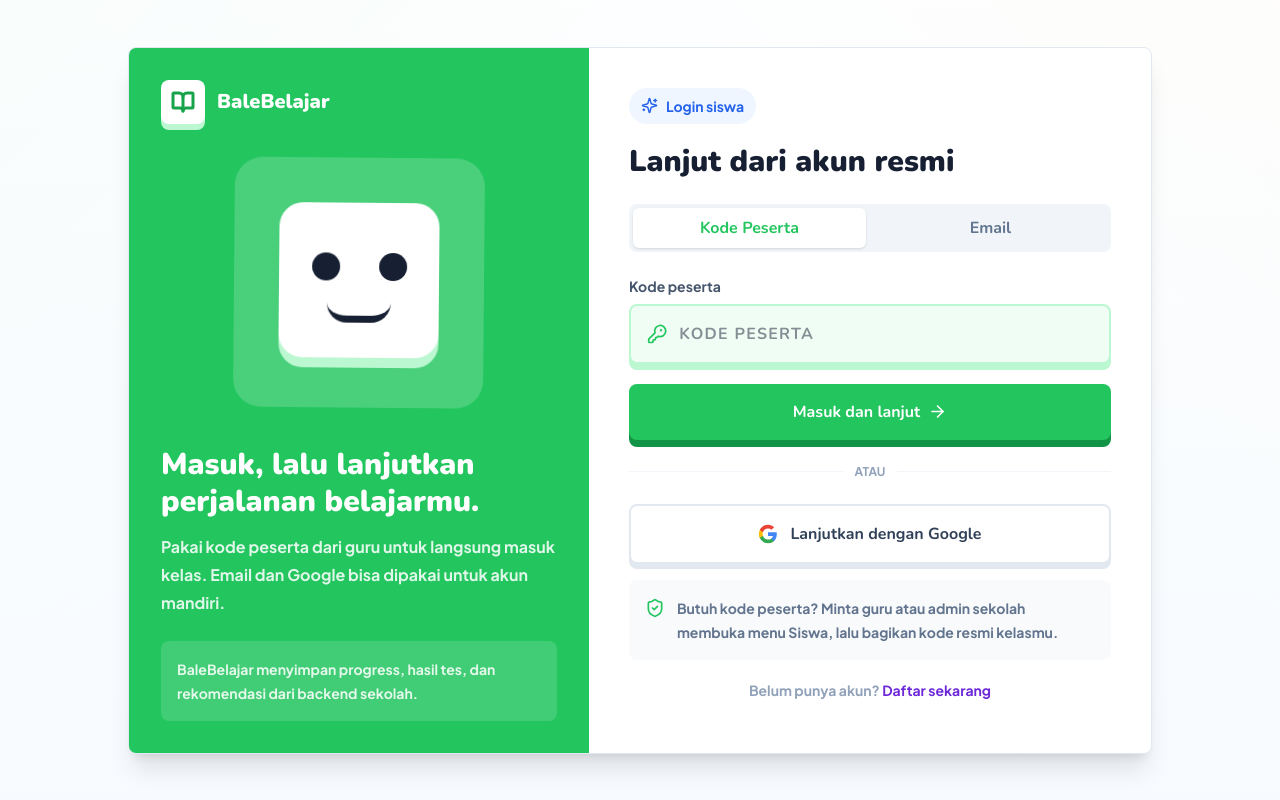
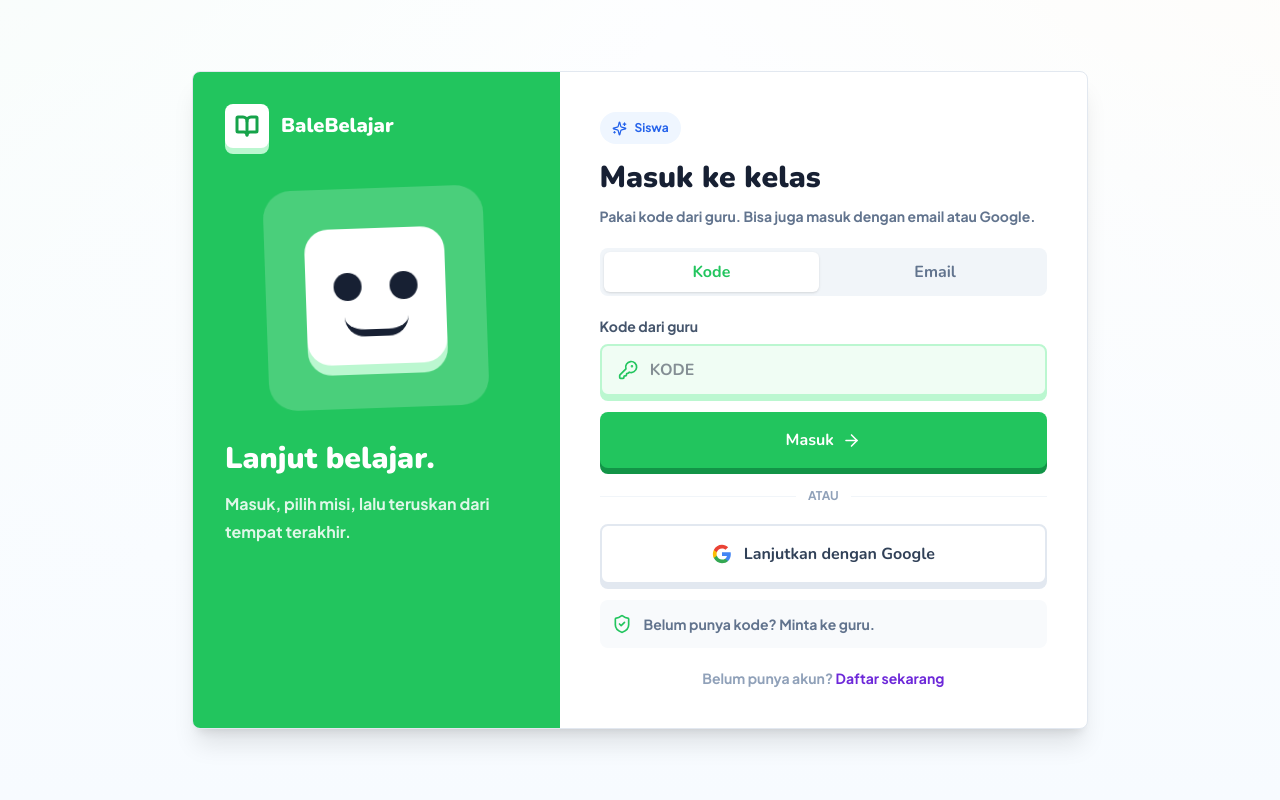
Before and after one commit to nizamajem/bale-belajar-fe, a Next.js app: page /student/login in a window 1280 px wide. Built offline with nearby package versions, Linux system fonts and the light colour scheme; no server answers.

Commit message:
feat: enhance StudentLoginPage UI; improve layout, messaging, and animations for better user experience

```diff
--- a/src/app/student/login/page.tsx
+++ b/src/app/student/login/page.tsx
@@ -64,13 +64,13 @@
   }
 
   return (
-    <main className="flex min-h-screen items-center px-4 py-8 sm:px-6">
+    <main className="flex min-h-screen items-center px-4 py-5 sm:px-6">
       <motion.section
         animate={{ opacity: 1, scale: 1 }}
-        className="mx-auto grid w-full max-w-5xl overflow-hidden rounded-[8px] border border-slate-200 bg-white shadow-xl lg:grid-cols-[0.9fr_1.1fr]"
+        className="mx-auto grid w-full max-w-4xl overflow-hidden rounded-[8px] border border-slate-200 bg-white shadow-xl lg:grid-cols-[0.82fr_1.18fr]"
         initial={{ opacity: 0, scale: 0.97 }}
       >
-        <div className="bg-[#22c55e] p-6 text-white sm:p-8">
+        <div className="hidden bg-[#22c55e] p-6 text-white md:block lg:p-8">
           <Link className="flex items-center gap-3" href="/">
             <span className="grid size-11 place-items-center rounded-[8px] bg-white text-[#16a34a] shadow-[0_6px_0_#bbf7d0]">
               <BookOpen size={24} strokeWidth={3} />
@@ -78,36 +78,50 @@
             <span className="font-heading text-xl font-black">BaleBelajar</span>
           </Link>
 
-          <div className="book-buddy mx-auto mt-6 max-w-[180px] sm:mt-10 sm:max-w-[250px]">
+          <motion.div
+            animate={{ y: [0, -8, 0] }}
+            className="book-buddy mx-auto mt-10 max-w-[220px]"
+            transition={{ duration: 3, repeat: Infinity, ease: "easeInOut" }}
+          >
             <div className="relative aspect-square rounded-[28px] bg-white/18">
               <div className="absolute inset-x-[18%] top-[18%] h-[62%] rounded-[24px] bg-white shadow-[0_10px_0_#bbf7d0]" />
               <div className="absolute left-[31%] top-[38%] size-7 rounded-full bg-[#172033]" />
               <div className="absolute right-[31%] top-[38%] size-7 rounded-full bg-[#172033]" />
               <div className="absolute left-1/2 top-[58%] h-5 w-16 -translate-x-1/2 rounded-b-full border-b-[7px] border-[#172033]" />
             </div>
-          </div>
+          </motion.div>
 
           <h1 className="font-heading mt-8 text-3xl font-black leading-tight">
-            Masuk, lalu lanjutkan perjalanan belajarmu.
+            Lanjut belajar.
           </h1>
-          <p className="mt-3 font-bold leading-7 text-white/86">
-            Pakai kode peserta dari guru untuk langsung masuk kelas. Email dan Google bisa dipakai untuk akun mandiri.
+          <p className="mt-3 max-w-sm font-bold leading-7 text-white/86">
+            Masuk, pilih misi, lalu teruskan dari tempat terakhir.
           </p>
-          <div className="mt-6 rounded-[8px] bg-white/14 p-4 text-sm font-bold leading-6 text-white/86">
-            BaleBelajar menyimpan progress, hasil tes, dan rekomendasi dari backend sekolah.
-          </div>
         </div>
 
-        <div className="p-6 sm:p-8 lg:p-10">
-          <span className="inline-flex items-center gap-2 rounded-full bg-[#eff6ff] px-3 py-2 text-sm font-black text-[#2563eb]">
-            <Sparkles size={17} />
-            Login siswa
+        <div className="p-5 sm:p-8 lg:p-10">
+          <Link className="mb-6 flex items-center gap-3 md:hidden" href="/">
+            <span className="grid size-11 place-items-center rounded-[8px] bg-[#22c55e] text-white shadow-[0_5px_0_#129447]">
+              <BookOpen size={24} strokeWidth={3} />
+            </span>
+            <span>
+              <span className="block font-heading text-xl font-black">BaleBelajar</span>
+              <span className="text-xs font-black uppercase text-slate-400">Ruang siswa</span>
+            </span>
+          </Link>
+
+          <span className="inline-flex items-center gap-2 rounded-full bg-[#eff6ff] px-3 py-2 text-xs font-black text-[#2563eb]">
+            <Sparkles size={15} />
+            Siswa
           </span>
-          <h2 className="font-heading mt-5 text-3xl font-black">
-            Lanjut dari akun resmi
+          <h2 className="font-heading mt-4 text-3xl font-black">
+            Masuk ke kelas
           </h2>
+          <p className="mt-2 text-sm font-bold leading-6 text-slate-500">
+            Pakai kode dari guru. Bisa juga masuk dengan email atau Google.
+          </p>
 
-          <div className="mt-6 grid grid-cols-2 gap-2 rounded-[8px] bg-slate-100 p-1">
+          <div className="mt-5 grid grid-cols-2 gap-2 rounded-[8px] bg-slate-100 p-1">
             <button
               className={[
                 "rounded-[6px] py-2 font-heading font-black transition",
@@ -116,7 +130,7 @@
               onClick={() => setMethod("code")}
               type="button"
             >
-              Kode Peserta
+              Kode
             </button>
             <button
               className={[
@@ -131,7 +145,7 @@
           </div>
 
           {method === "email" ? (
-            <form className="mt-6 space-y-4" onSubmit={handleEmailSubmit}>
+            <form className="mt-5 space-y-4" onSubmit={handleEmailSubmit}>
               <label className="block">
                 <span className="mb-2 block text-sm font-black text-slate-600">Email</span>
                 <input
@@ -172,19 +186,19 @@
               </button>
             </form>
           ) : (
-            <form className="mt-6 space-y-5" onSubmit={handleCodeSubmit}>
+            <form className="mt-5 space-y-4" onSubmit={handleCodeSubmit}>
               <label className="block">
                 <span className="mb-2 block text-sm font-black text-slate-600">
-                  Kode peserta
+                  Kode dari guru
                 </span>
-                <span className="flex items-center gap-3 rounded-[8px] border-2 border-[#bbf7d0] bg-[#f0fdf4] px-4 py-4 shadow-[0_6px_0_#bbf7d0]">
+                <span className="flex items-center gap-3 rounded-[8px] border-2 border-[#bbf7d0] bg-[#f0fdf4] px-4 py-3 shadow-[0_5px_0_#bbf7d0]">
                   <KeyRound className="text-[#22c55e]" size={22} />
                   <input
-                    className="w-full border-0 bg-transparent font-heading text-xl font-black uppercase tracking-[0.08em] outline-none"
+                    className="w-full min-w-0 border-0 bg-transparent font-heading text-lg font-black uppercase outline-none sm:text-xl"
                     autoCapitalize="characters"
                     autoComplete="one-time-code"
                     onChange={(event) => setParticipantCode(event.target.value.toUpperCase())}
-                    placeholder="KODE PESERTA"
+                    placeholder="KODE"
                     required
                     value={participantCode}
                   />
@@ -198,18 +212,18 @@
               ) : null}
 
               <button
-                className="flex w-full items-center justify-center gap-2 rounded-[8px] bg-[#22c55e] px-5 py-4 font-heading font-black text-white shadow-[0_7px_0_#129447] transition hover:-translate-y-0.5 active:translate-y-1 active:shadow-none disabled:opacity-70"
+                className="flex w-full items-center justify-center gap-2 rounded-[8px] bg-[#22c55e] px-5 py-4 font-heading font-black text-white shadow-[0_6px_0_#129447] transition hover:-translate-y-0.5 active:translate-y-1 active:shadow-none disabled:opacity-70"
                 disabled={loading}
                 type="submit"
               >
                 {loading ? <Loader2 className="animate-spin" size={19} /> : null}
-                Masuk dan lanjut
+                Masuk
                 {!loading ? <ArrowRight size={19} /> : null}
               </button>
             </form>
           )}
 
-          <div className="my-6 flex items-center gap-3 text-xs font-black uppercase text-slate-400">
+          <div className="my-5 flex items-center gap-3 text-xs font-black uppercase text-slate-400">
             <span className="h-px flex-1 bg-slate-100" />
             atau
             <span className="h-px flex-1 bg-slate-100" />
@@ -227,10 +241,10 @@
             />
           )}
 
-          <div className="mt-4 flex items-start gap-3 rounded-[8px] bg-[#f8fafc] p-4 text-sm font-bold leading-6 text-slate-500">
+          <div className="mt-4 flex items-start gap-3 rounded-[8px] bg-[#f8fafc] p-3 text-sm font-bold leading-6 text-slate-500">
             <ShieldCheck className="mt-0.5 shrink-0 text-[#22c55e]" size={20} />
             <p>
-              Butuh kode peserta? Minta guru atau admin sekolah membuka menu Siswa, lalu bagikan kode resmi kelasmu.
+              Belum punya kode? Minta ke guru.
             </p>
           </div>
 
```
